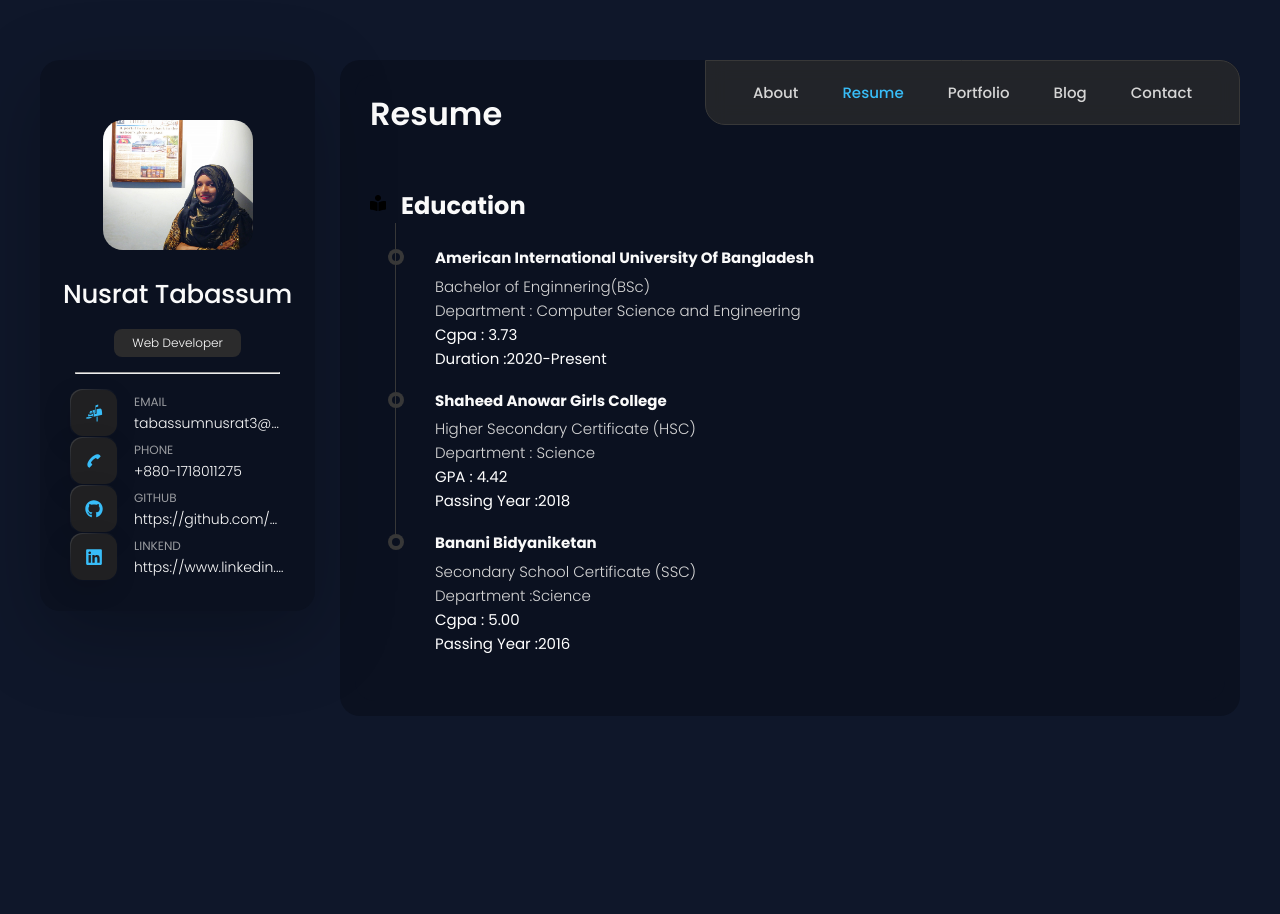
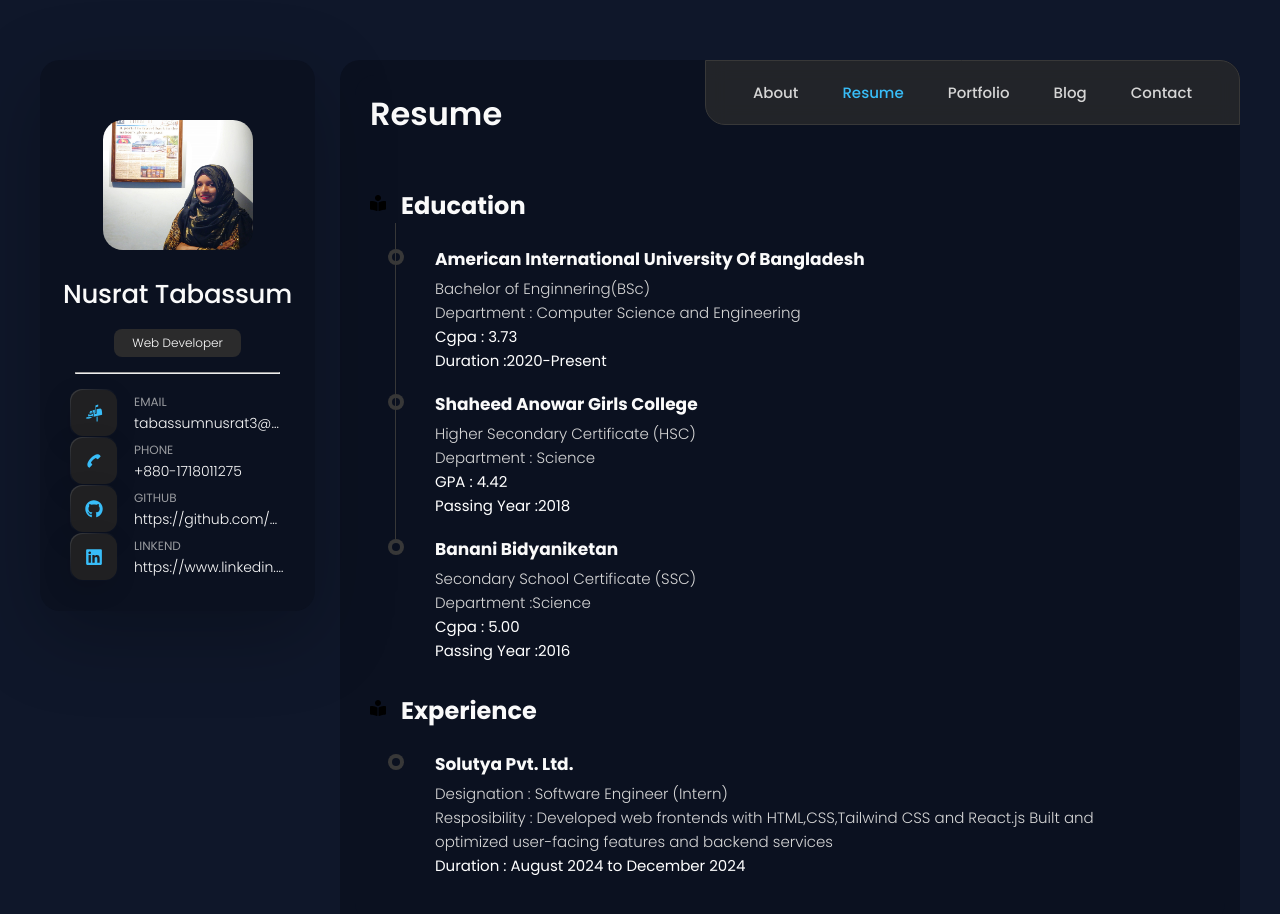
Before and after one commit to NusratTabassum3/Personal-Portfolio, a React (Vite) app: page /resume in a window 1280 px wide. Shown: the top 914 px of the page. Before the commit the page ends 800 px from the top, so only its background shows below. Built offline with nearby package versions, Linux system fonts and the light colour scheme.

Commit message:
Experience Section complete

```diff
--- a/src/pages/Resume/Resume.jsx
+++ b/src/pages/Resume/Resume.jsx
@@ -49,6 +49,33 @@ const Resume = () => {
                 </ol>
             </div>
 
+            <div className="timeline">
+                <div className="title-wrapper">
+                    <div className="icone-box">
+                        <FaBookReader/>
+                    </div>
+                    <h3 className="h3">Experience</h3>
+
+                </div>
+
+                <ol className="timeline-list">
+                   <TimelineItem
+                   Institution="Solutya Pvt. Ltd."
+                   Title="Designation : Software Engineer (Intern)"
+                   Duration=" Duration : August 2024 to December 2024"
+                   department=" Resposibility : Developed web frontends with HTML,CSS,Tailwind CSS and React.js
+                                Built and optimized user-facing features and backend services"
+
+
+                   />
+
+
+
+
+
+                </ol>
+            </div>
+
         </section>
     );
 };
--- a/src/pages/Resume/TimelineItem.jsx
+++ b/src/pages/Resume/TimelineItem.jsx
@@ -3,11 +3,11 @@
 const TimelineItem = ({ Institution, Title,department,Cgpa, Duration}) => {
     return (
         <li className="timeline-item">
-            <h1 className="h4 timeline-item-title">{Institution}</h1>
+            <h1 style={{ fontSize: "17px" }} className="h4 timeline-item-title">{Institution}</h1>
             <h4 className="timeline-text">{Title}</h4>
             <h4 className="timeline-text">{department}</h4>
-            <span style={{ color: "white" }}>{Cgpa}</span>
-            <span style={{ color: "white" }}>{Duration}</span>
+            <span className="timeline-text" style={{ color: "white" }}>{Cgpa}</span>
+            <span className="timeline-text"style={{ color: "white" }}>{Duration}</span>
 
         </li>
     );
```
